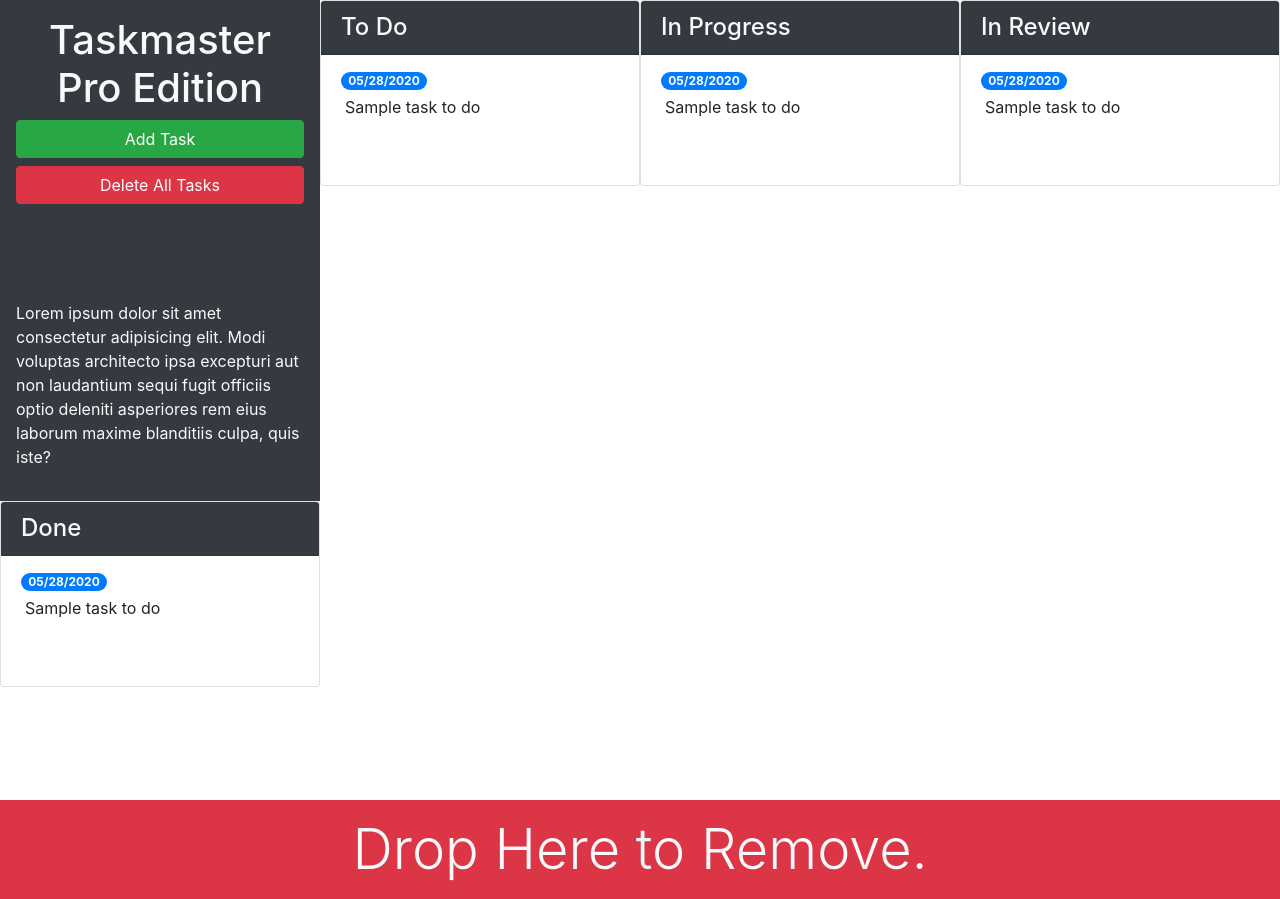
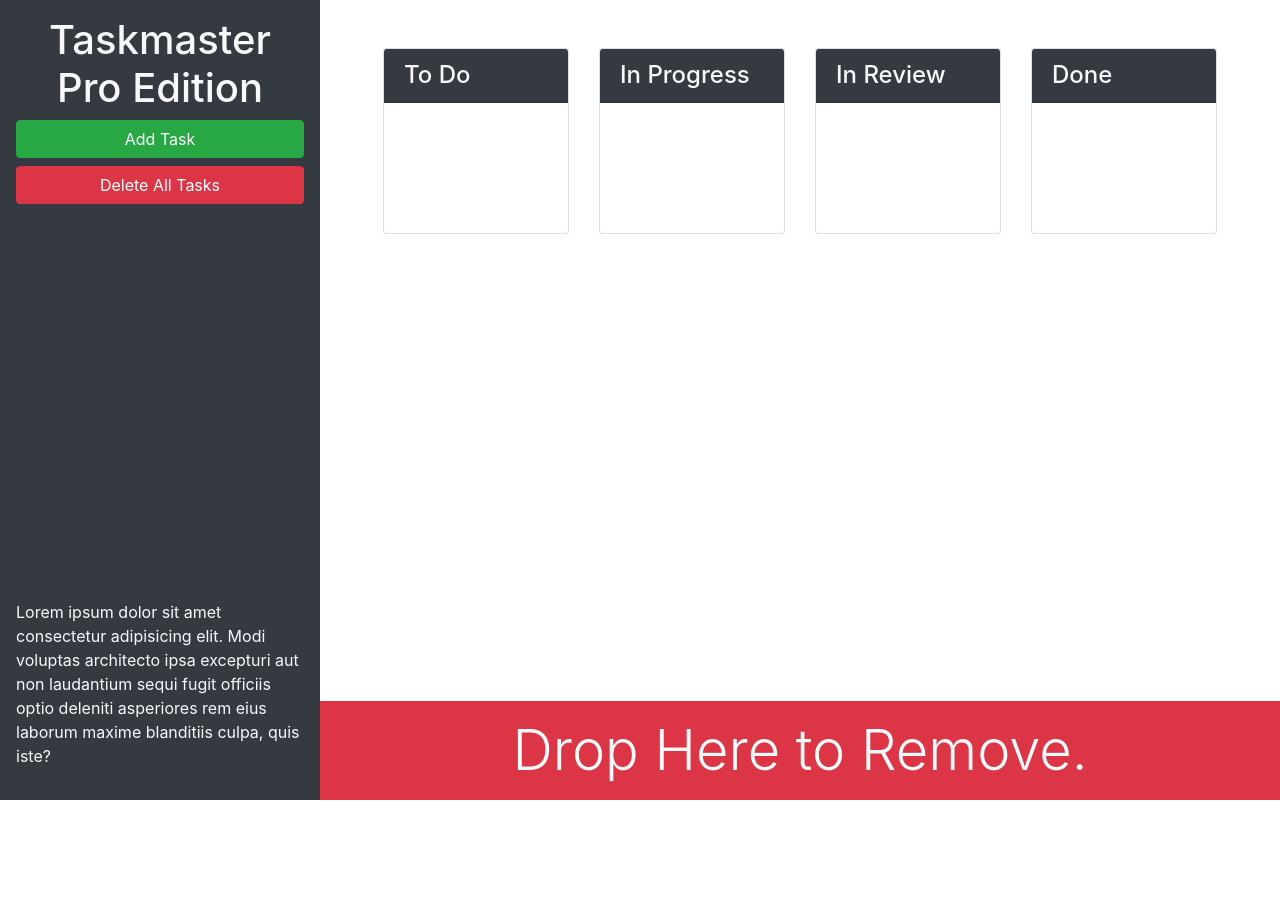
Before and after one commit to cbushehry/taskmaster-pro, a plain HTML site: page index.html in a window 1280 px wide. After the commit the page ends 800 px from the top, so only its background shows below. Drawn offline with nearby package versions, Linux system fonts and the light colour scheme.

Commit message:
refactored index to fix css problems v2. minor fix to s.js

```diff
--- a/index.html
+++ b/index.html
@@ -10,92 +10,79 @@
   <title>Taskmaster Pro</title>
 </head>
 
+
 <body>
 
   <div class="row min-vh-100 no-gutters">
     <header class="col-12 col-lg-3 bg-dark text-light sticky-top d-flex flex-column p-4 p-lg-3">
-      <h1 class="text-center">Taskmaster Pro Edition</h1>
-      <button id="create-task" class="btn btn-block btn-success" data-toggle="modal" data-target="#task-form-modal">Add Task</button>
-      <button id="remove-tasks" class="btn btn-block btn-danger">Delete All Tasks</button>
-      <p class="mt-auto d-none d-lg-block">Lorem ipsum dolor sit amet consectetur adipisicing elit. Modi voluptas architecto ipsa excepturi aut non
-        laudantium sequi fugit officiis optio deleniti asperiores rem eius laborum maxime blanditiis culpa, quis iste?</p>
+      <div>
+        <h1 class="text-center"><span class="oi oi-task d-inline d-lg-none"></span>
+          Taskmaster Pro Edition</h1>
+        <div class="ml-md-auto w-100 w-md-auto">
+          <button id="create-task" class="btn btn-block btn-success" data-toggle="modal"
+            data-target="#task-form-modal">Add Task</button>
+          <button id="remove-tasks" class="btn btn-block btn-danger mb-2 mb-md-4"></span>Delete All Tasks</button>
+        </div>
+      </div>
+      <p class="mt-auto d-none d-lg-block">Lorem ipsum dolor sit amet consectetur adipisicing elit. Modi voluptas
+        architecto ipsa
+        excepturi aut non laudantium sequi fugit officiis optio deleniti asperiores rem eius laborum maxime blanditiis
+        culpa, quis iste?</p>
     </header>
-
-
-        <!-- todo start -->
+    <main class="col-12 col-lg-9 d-flex flex-column">
+      <div class="m-5 row justify-content-around">
+          <!--  -->
           <div class="col-12 col-md-6 col-xl-3 mb-3">
             <div class="card">
               <h4 class="card-header bg-dark text-light">
                 To Do
               </h4>
               <ul id="list-toDo" class="list-group list-group-flush">
-              <li class="list-group-item">
-                <span class="badge badge-primary badge-pill">05/28/2020</span>
-                <p class="m-1">Sample task to do</p>
-              </li>
               </ul>
             </div>
           </div>
-        <!-- todo end -->
-
-        <!-- in progress start -->
+          <!--  -->
           <div class="col-12 col-md-6 col-xl-3 mb-3">
             <div class="card">
               <h4 class="card-header bg-dark text-light">
                 In Progress
               </h4>
               <ul id="list-inProgress" class="list-group list-group-flush">
-              <li class="list-group-item">
-                <span class="badge badge-primary badge-pill">05/28/2020</span>
-                <p class="m-1">Sample task to do</p>
-              </li>
               </ul>
             </div>
           </div>
-        <!-- in progress end -->
-
-        <!-- in review start -->
+          <!--  -->
           <div class="col-12 col-md-6 col-xl-3 mb-3">
             <div class="card">
               <h4 class="card-header bg-dark text-light">
                 In Review
               </h4>
               <ul id="list-inReview" class="list-group list-group-flush">
-              <li class="list-group-item">
-                <span class="badge badge-primary badge-pill">05/28/2020</span>
-                <p class="m-1">Sample task to do</p>
-              </li>
               </ul>
             </div>
           </div>
-        <!-- in review end -->
-
-        <!-- done start -->
+          <!--  -->
           <div class="col-12 col-md-6 col-xl-3 mb-3">
             <div class="card">
               <h4 class="card-header bg-dark text-light">
                 Done
               </h4>
               <ul id="list-done" class="list-group list-group-flush">
-              <li class="list-group-item">
-                <span class="badge badge-primary badge-pill">05/28/2020</span>
-                <p class="m-1">Sample task to do</p>
-              </li>
               </ul>
             </div>
           </div>
-        <!-- done end -->
       </div>
-
-      <div id="trash">
+      <div class="mt-auto" id="trash">
         <div class="w-100 bg-danger p-3 text-center text-light display-4">
           Drop Here to Remove.
         </div>
       </div>
-
+    </main>
+  </div>
 
   <!-- Modal -->
-  <div class="modal fade" id="task-form-modal" tabindex="-1" role="dialog" aria-labelledby="task-form-modal" aria-hidden="true">
+  <div class="modal fade" id="task-form-modal" tabindex="-1" role="dialog" aria-labelledby="task-form-modal"
+    aria-hidden="true">
     <div class="modal-dialog modal-dialog-centered" role="document">
       <div class="modal-content">
         <div class="modal-header">
@@ -104,12 +91,11 @@
             <span aria-hidden="true">&times;</span>
           </button>
         </div>
-
         <div class="modal-body">
           <form>
             <div class="form-group">
               <label for="modalTaskDescription">Task description</label>
-              <textarea id="modalTaskDescription" rows="3" class="form-control"></textarea>
+              <textarea class="form-control" id="modalTaskDescription" rows="3"></textarea>
             </div>
             <div class="form-group">
               <label for="modalDueDate">Due date</label>
@@ -117,7 +103,6 @@
             </div>
           </form>
         </div>
-
         <div class="modal-footer">
           <button type="button" class="btn btn-secondary" data-dismiss="modal">Close</button>
           <button type="button" class="btn btn-primary">Save Task</button>
@@ -126,12 +111,10 @@
     </div>
   </div>
 
-
   <script src="https://cdnjs.cloudflare.com/ajax/libs/jquery/3.4.1/jquery.min.js"></script>
   <script src="https://cdnjs.cloudflare.com/ajax/libs/popper.js/1.15.0/umd/popper.min.js"></script>
   <script src="https://cdnjs.cloudflare.com/ajax/libs/twitter-bootstrap/4.3.1/js/bootstrap.min.js"></script>
   <script src="./assets/js/script.js"></script>
-
 </body>
 
 </html>
```
Also changed, not shown: assets/js/script.js (+4 -6 lines). Lines whose indentation alone changed are shown as unchanged.
